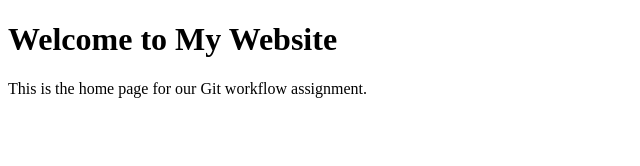
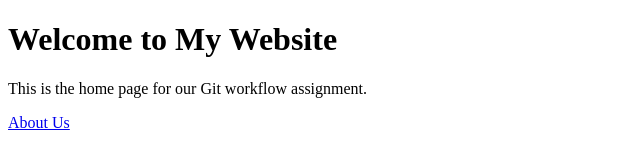
Before and after one commit to Kartik-Pettugani/git-assignment-workflow, a plain HTML site: page index.html in a window 1280 px wide. Shown: the full height of the page, 0-640 px from the left. Drawn offline with Linux system fonts and the light colour scheme.

Commit message:
Update index.html: Add navigation link to about page

```diff
--- a/index.html
+++ b/index.html
@@ -7,5 +7,8 @@
 <body>
     <h1>Welcome to My Website</h1>
     <p>This is the home page for our Git workflow assignment.</p>
+    <nav>
+        <a href="about.html">About Us</a>
+    </nav>
 </body>
 </html>
```
